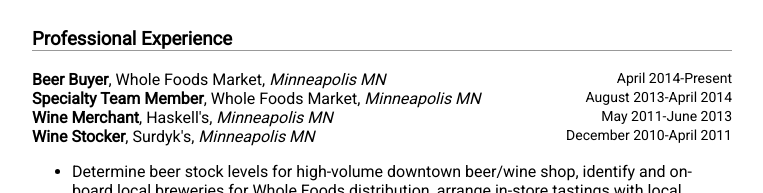
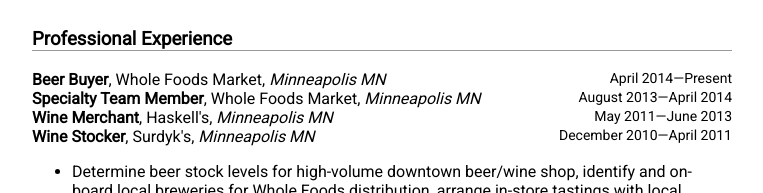
Before and after one commit to russellpipal/russellpipal.github.io, a plain HTML site: page index.html in a window 1280 px wide. Shown: the part 460-653 px from the top of the page, without its empty margins (258-1021 px from the left). Drawn offline with Linux system fonts and the light colour scheme.

Commit message:
Fixing dashes

```diff
--- a/index.html
+++ b/index.html
@@ -45,22 +45,22 @@
 			<div id="experience-content">
 
 				<div id="wfm-beer">
-					<div class="date">April 2014-Present</div>
+					<div class="date">April 2014&#151;Present</div>
 					<b>Beer Buyer</b>, Whole Foods Market, <i>Minneapolis MN</i>
 				</div>
 
 				<div id="wfm-tm">
-					<div class="date">August 2013-April 2014</div>
+					<div class="date">August 2013&#151;April 2014</div>
 					<b>Specialty Team Member</b>, Whole Foods Market, <i>Minneapolis MN</i>
 				</div>
 
 				<div id="haskells">
-					<div class="date">May 2011-June 2013</div>
+					<div class="date">May 2011&#151;June 2013</div>
 					<b>Wine Merchant</b>, Haskell's, <i>Minneapolis MN</i>
 				</div>
 
 				<div id="surdyks">
-					<div class="date">December 2010-April 2011</div>
+					<div class="date">December 2010&#151;April 2011</div>
 					<b>Wine Stocker</b>, Surdyk's, <i>Minneapolis MN</i>
 				</div>
 
```
